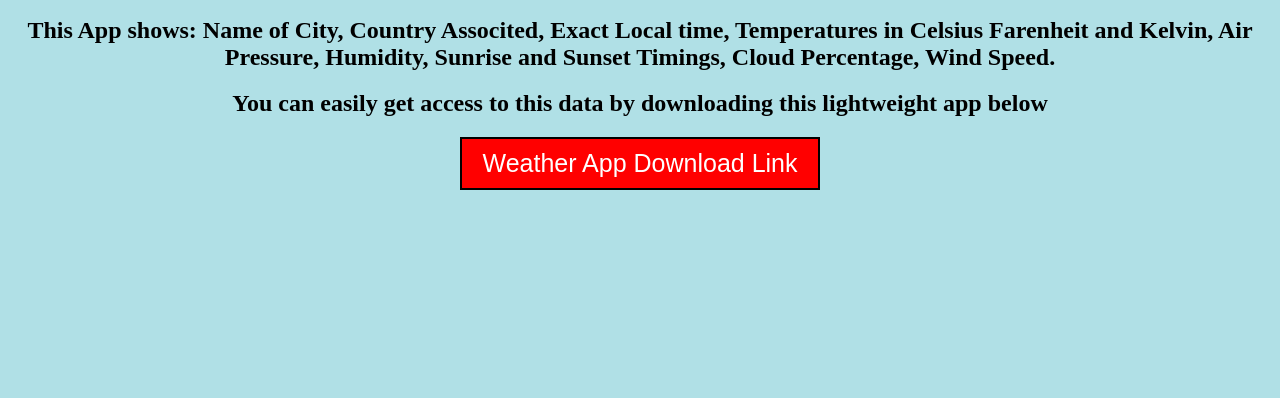
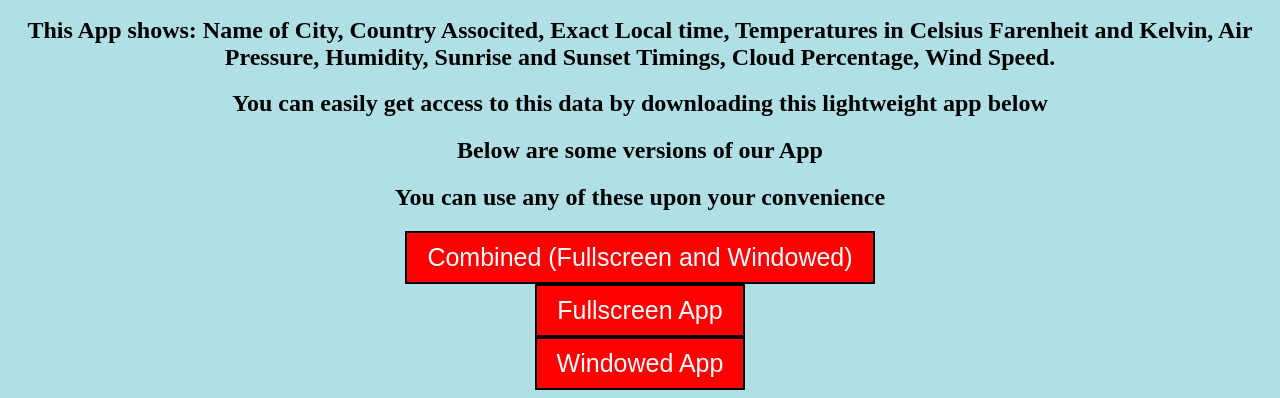
Before and after one commit to Anupam1707/weather-app-py, a plain HTML site: page index.html in a window 1280 px wide. Shown: the part 719-1117 px from the top of the page. Before the commit the page ends 917 px from the top, so only its background shows below. Drawn offline with Linux system fonts and the light colour scheme.

Commit message:
Update index.html

```diff
--- a/index.html
+++ b/index.html
@@ -54,12 +54,22 @@
     </h2>
 
     <h2>You can easily get access to this data by downloading this lightweight app below</h2>
+    <h2>Below are some versions of our App</h2>
+    <h2>You can use any of these upon your convenience</h2>
 
-    <button onclick="Download()">Weather App Download Link</button>
+    <button onclick="Download()">Combined (Fullscreen and Windowed)</button>
+    <button onclick="Full()">Fullscreen App</button>
+    <button onclick="Win()">Windowed App</button>
 
     <script>
     function Download() {
-  location.replace("https://github.com/Anupam1707/weather-app-py/releases/download/app/App.bat")
+  location.replace("https://github.com/Anupam1707/weather-app-py/releases/download/app_v2/App.bat")
+}
+    function Full() {
+  location.replace("https://github.com/Anupam1707/weather-app-py/releases/download/app_v2/Fullscreen.bat")
+}
+    function Win() {
+  location.replace("https://github.com/Anupam1707/weather-app-py/releases/download/app_v2/Windowed.bat")
 }
     </script>
   </body>
```
